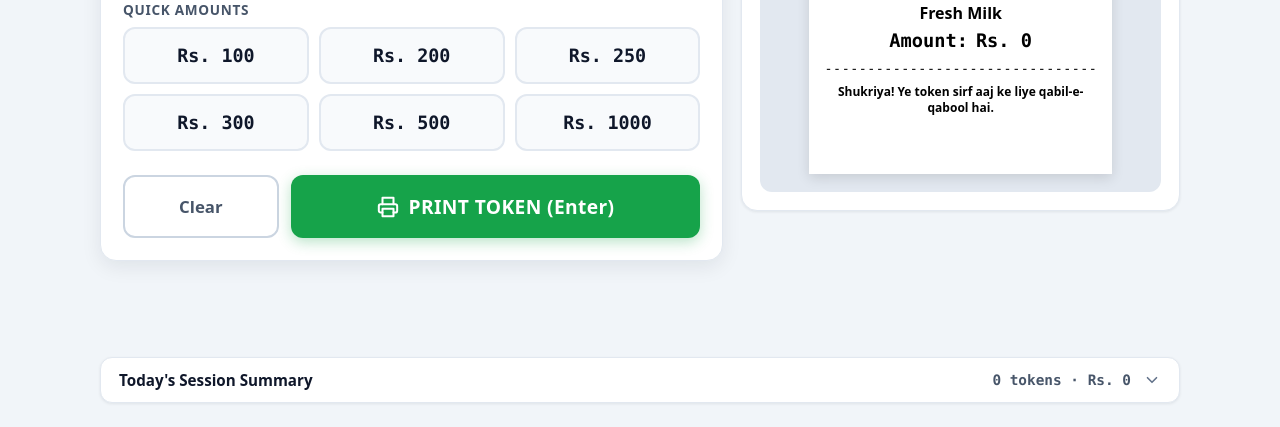
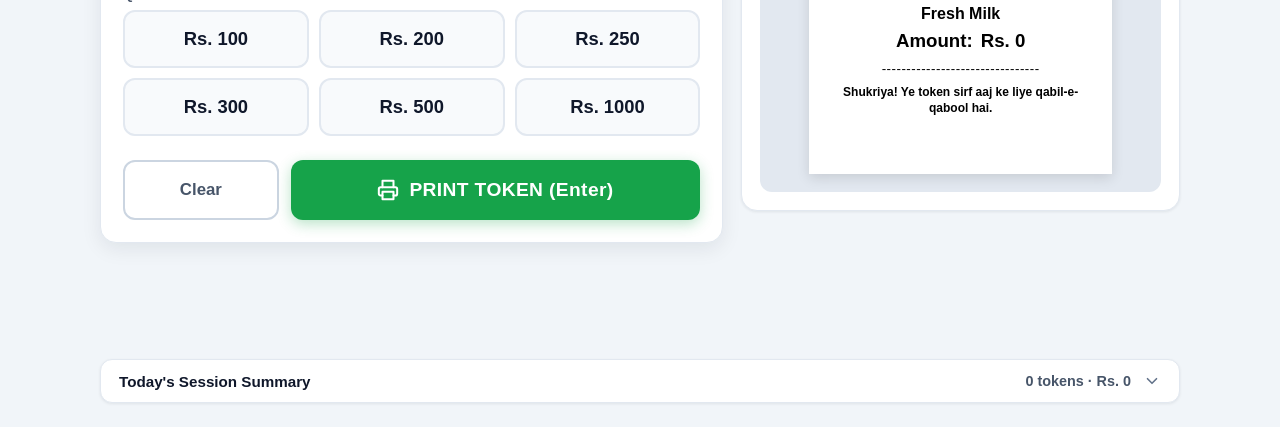
Before and after one commit to adanshah13579/milk-shop-token-pos, a plain HTML site: page index.html in a window 1280 px wide. Shown: the part 373-800 px from the top of the page. Drawn offline with Linux system fonts and the light colour scheme.

Commit message:
Use clean rigid sans-serif font with tabular numbers

```diff
--- a/style.css
+++ b/style.css
@@ -28,8 +28,8 @@
   --shadow-md: 0 6px 20px rgba(15, 23, 42, 0.08);
   --shadow-lg: 0 20px 45px rgba(15, 23, 42, 0.18);
 
-  --font-sans: system-ui, -apple-system, "Segoe UI", Roboto, Helvetica, Arial, sans-serif;
-  --font-mono: ui-monospace, "Cascadia Mono", "Consolas", "Courier New", monospace;
+  --font-sans: Arial, Helvetica, "Segoe UI", system-ui, -apple-system, sans-serif;
+  --font-mono: Arial, Helvetica, "Segoe UI", system-ui, -apple-system, sans-serif;
 }
 
 *,
@@ -43,6 +43,7 @@ body {
   margin: 0;
   padding: 0;
   font-family: var(--font-sans);
+  font-variant-numeric: tabular-nums;
   background-color: var(--bg-page);
   color: var(--text-primary);
   min-height: 100vh;
```
